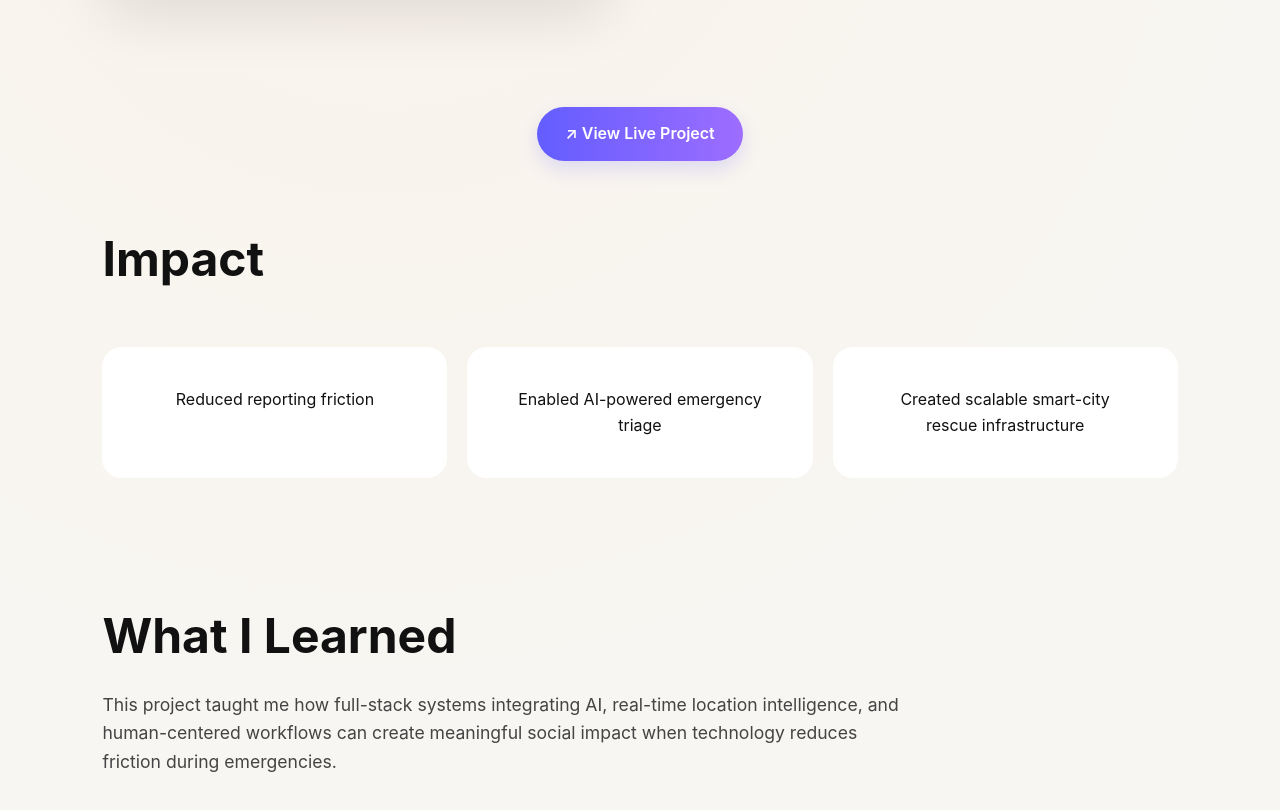
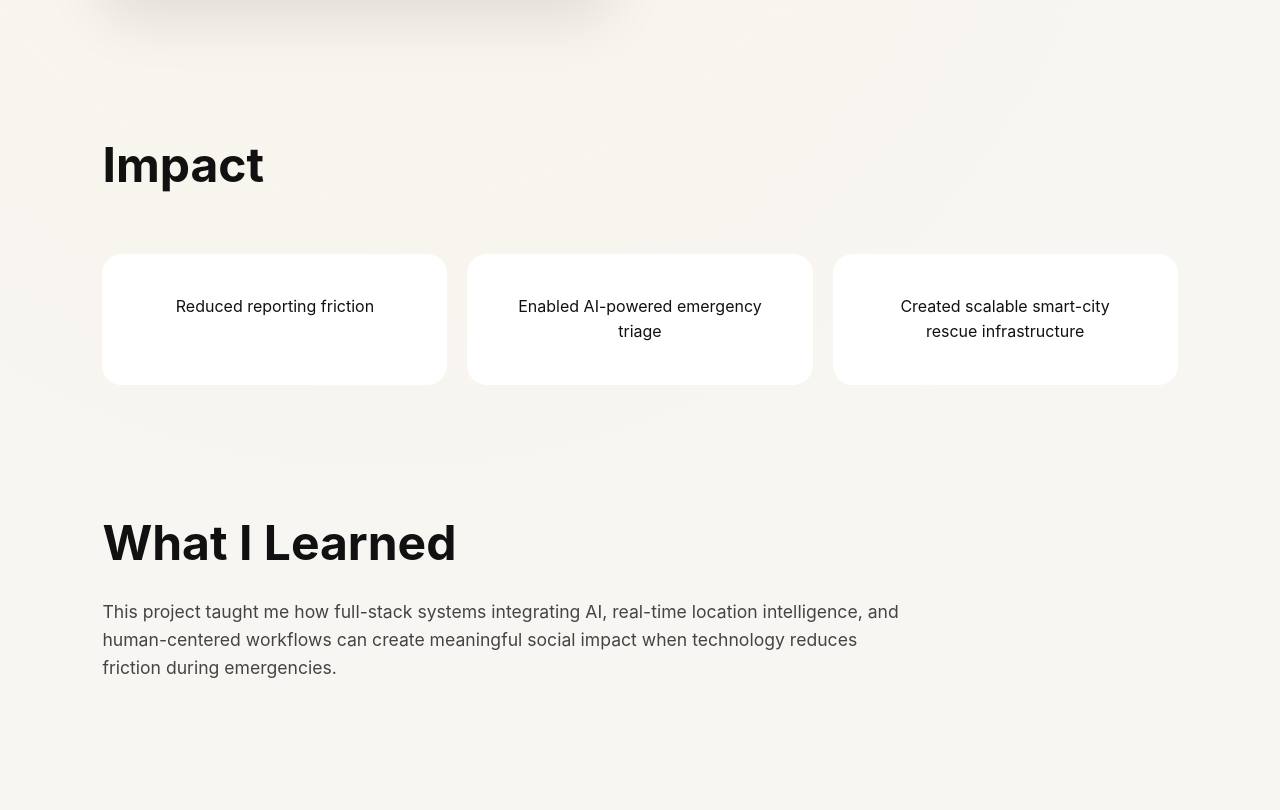
Before and after one commit to bijjarapusharanya-cmyk/Portfolio, a plain HTML site: page sthiti.html in a window 1280 px wide. Shown: the part 4563-5373 px from the top of the page. Drawn offline with Linux system fonts and the light colour scheme.

Commit message:
Update sthiti.html

```diff
--- a/sthiti.html
+++ b/sthiti.html
@@ -480,17 +480,7 @@ The system continuously tracks active rescue requests, showing progress updates,
 </div>
 
 </section>
-<div class="project-links">
 
-<a href="https://bijjarapusharanya-cmyk.github.io/sthiti-ai/"
-target="_blank"
-class="live-btn">
-
-↗ View Live Project
-
-</a>
-
-</div>
 <!-- IMPACT -->
 
 <section class="sec wrap">
```
